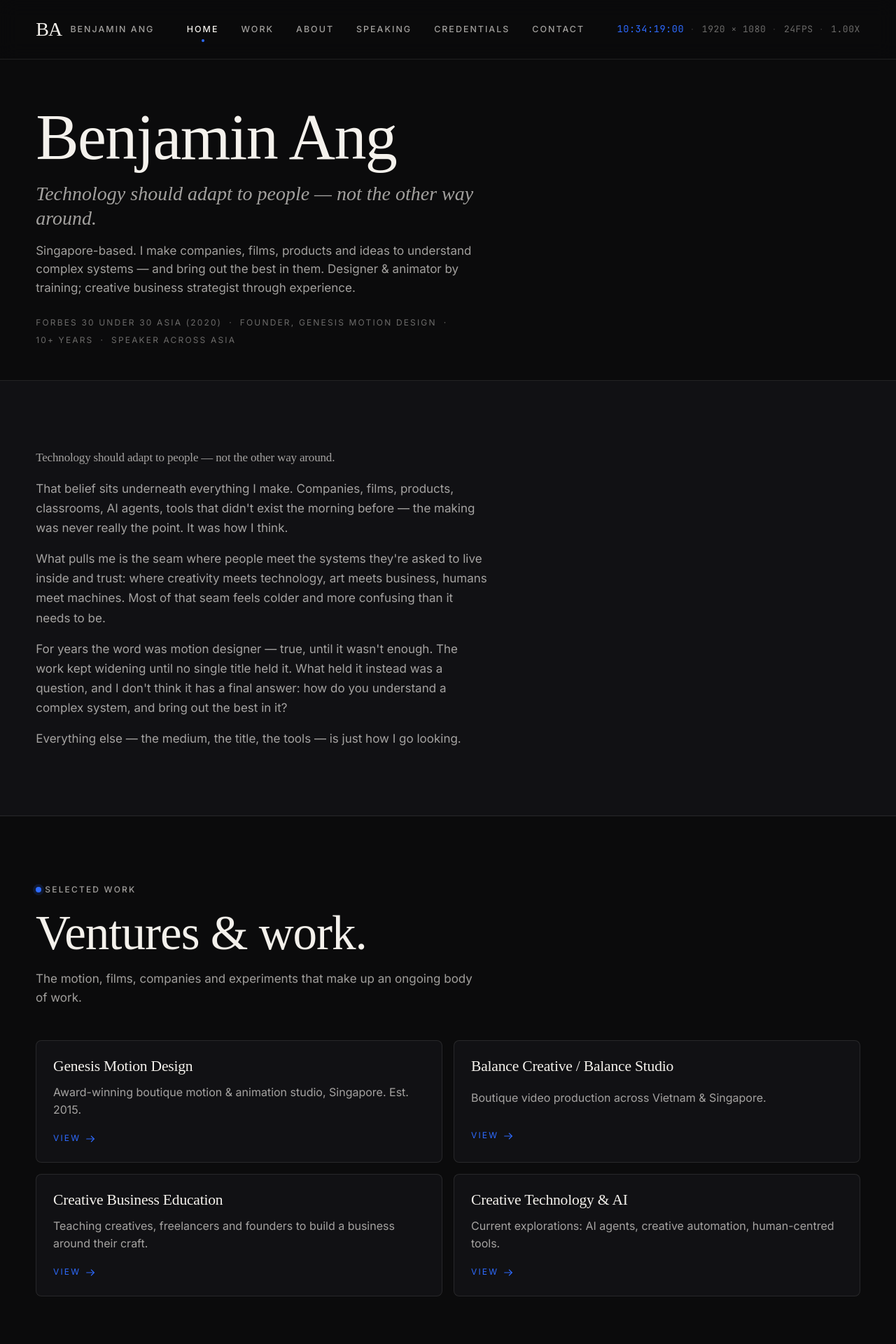
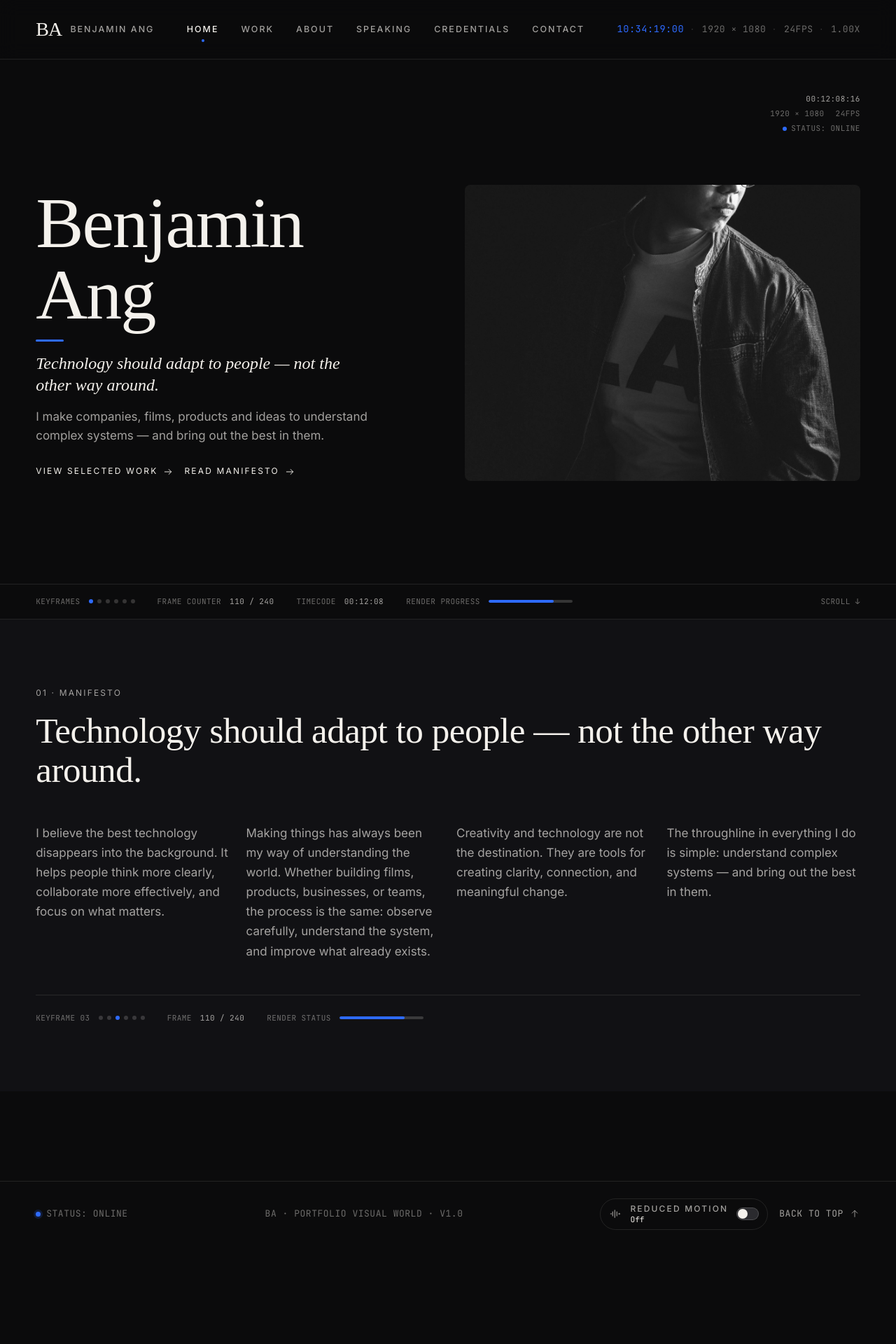
Before and after one commit to 0xWhiteMage/benjaminang, a Next.js app: page / in a window 1280 px wide. Shown: the top 1920 px of the page at 70% size. After the commit the page ends 1781 px from the top, so only its background shows below. Built offline with nearby package versions, Linux system fonts and the light colour scheme.

Commit message:
Redesign home page — cinematic hero with timecode HUD, 4-column manifesto

```diff
--- a/src/app/page.module.css
+++ b/src/app/page.module.css
@@ -1,210 +1,323 @@
 /* ============== HERO ============== */
 .hero {
   position: relative;
-  padding-top: var(--space-8);
-  padding-bottom: var(--space-7);
+  min-height: 100vh;
+  display: flex;
+  flex-direction: column;
+  background: var(--color-off-black);
   border-bottom: var(--border-hairline);
   overflow: hidden;
 }
 
 .heroInner {
   display: grid;
-  gap: var(--space-7);
   grid-template-columns: 1fr;
-  align-items: flex-start;
+  gap: var(--space-6);
+  align-items: center;
+  flex: 1;
+  padding-top: var(--space-9);
+  padding-bottom: var(--space-8);
 }
 
+@media (min-width: 1024px) {
+  .heroInner {
+    grid-template-columns: 1fr 1fr;
+    gap: var(--space-7);
+  }
+}
+
+/* --- Left copy --- */
 .heroCopy {
   display: grid;
   gap: var(--space-4);
-  max-width: 64ch;
 }
 
 .heroTitle {
   font-family: var(--font-display);
-  font-size: var(--fs-display-xl);
-  line-height: 1.02;
-  letter-spacing: -0.018em;
+  font-size: clamp(3.2rem, 8vw, 6.4rem);
+  line-height: 1;
+  letter-spacing: -0.02em;
   font-weight: 400;
   margin: 0;
   color: var(--color-ink);
 }
 
+.heroAccent {
+  display: block;
+  width: 40px;
+  height: 3px;
+  background: var(--color-electric-blue);
+  margin-top: var(--space-3);
+  border-radius: 2px;
+}
+
 .heroTagline {
   font-family: var(--font-display);
-  font-size: clamp(1.25rem, 2.5vw, 1.75rem);
-  line-height: 1.25;
-  color: var(--color-ink-muted);
+  font-size: clamp(1.1rem, 2vw, 1.5rem);
+  line-height: 1.3;
+  color: var(--color-ink);
   font-style: italic;
   margin: 0;
+  max-width: 40ch;
 }
 
 .heroLede {
   font-size: var(--fs-body-lg);
   color: var(--color-ink-muted);
-  max-width: 60ch;
+  max-width: 48ch;
   margin: 0;
+  line-height: 1.6;
 }
 
-.heroProof {
+.heroCtas {
   display: flex;
   flex-wrap: wrap;
-  gap: 6px 10px;
+  gap: var(--space-4);
+  margin-top: var(--space-3);
+}
+
+.ctaLink {
+  display: inline-flex;
   align-items: center;
-  color: var(--color-ink-quiet);
-  margin-top: var(--space-3);
+  gap: 8px;
+  font-family: var(--font-sans);
   font-size: var(--fs-eyebrow);
   letter-spacing: var(--tracking-eyebrow);
   text-transform: uppercase;
+  color: var(--color-ink);
+  text-decoration: none;
+  transition: color var(--dur-fast) var(--ease-out-quart);
+}
+
+.ctaLink:hover {
+  color: var(--color-electric-blue);
+}
+
+.ctaLink svg {
+  transition: transform var(--dur-fast) var(--ease-out-quart);
+}
+
+.ctaLink:hover svg {
+  transform: translateX(3px);
+}
+
+/* --- Right media --- */
+.heroMedia {
+  position: relative;
+  width: 100%;
+  aspect-ratio: 16 / 10;
+  border-radius: var(--radius-md);
+  overflow: hidden;
 }
 
 @media (min-width: 1024px) {
-  .heroInner {
-    grid-template-columns: 1fr;
+  .heroMedia {
+    aspect-ratio: 4 / 3;
   }
+}
+
+.heroImage {
+  object-fit: cover;
+}
+
+/* --- Timecode HUD (top right) --- */
+.timecodeHud {
+  position: absolute;
+  top: var(--space-7);
+  right: var(--container-pad);
+  display: none;
+  flex-direction: column;
+  align-items: flex-end;
+  gap: 4px;
+  font-family: var(--font-mono);
+  font-size: 0.6875rem;
+  letter-spacing: var(--tracking-mono);
+  color: var(--color-ink-quiet);
+  text-align: right;
+}
+
+@media (min-width: 1024px) {
+  .timecodeHud {
+    display: flex;
+  }
+}
+
+.timecodeLine {
+  color: var(--color-ink-muted);
+}
+
+.timecodeMeta {
+  display: flex;
+  gap: var(--space-4);
+}
+
+.timecodeStatus {
+  display: flex;
+  align-items: center;
+  gap: 6px;
+}
+
+.statusDot {
+  width: 6px;
+  height: 6px;
+  border-radius: 50%;
+  background: var(--color-electric-blue);
+  animation: pulse 2s ease-in-out infinite;
+}
+
+@keyframes pulse {
+  0%, 100% { opacity: 1; }
+  50% { opacity: 0.4; }
+}
+
+/* --- Bottom telemetry bar --- */
+.heroTelemetry {
+  display: none;
+  align-items: center;
+  gap: var(--space-6);
+  padding: var(--space-4) var(--container-pad);
+  border-top: var(--border-hairline);
+  font-family: var(--font-mono);
+  font-size: 0.6875rem;
+  letter-spacing: var(--tracking-mono);
+  color: var(--color-ink-quiet);
+}
+
+@media (min-width: 768px) {
+  .heroTelemetry {
+    display: flex;
+  }
+}
+
+.telemetryLeft,
+.telemetryCenter,
+.telemetryRight {
+  display: flex;
+  align-items: center;
+  gap: var(--space-3);
+}
+
+.telemetryRight {
+  flex: 1;
+}
+
+.telemetryLabel {
+  text-transform: uppercase;
+  white-space: nowrap;
+}
+
+.telemetryValue {
+  color: var(--color-ink-muted);
+  font-variant-numeric: tabular-nums;
+}
+
+.keyframeDots {
+  display: flex;
+  gap: 6px;
+}
+
+.kfDot {
+  width: 6px;
+  height: 6px;
+  border-radius: 50%;
+  background: var(--color-line-strong);
+}
+
+.kfDotActive {
+  background: var(--color-electric-blue);
+}
+
+.progressBar {
+  flex: 1;
+  max-width: 120px;
+  height: 4px;
+  background: var(--color-line-strong);
+  border-radius: 2px;
+  overflow: hidden;
+}
+
+.progressFill {
+  height: 100%;
+  background: var(--color-electric-blue);
+  border-radius: 2px;
+  transition: width 600ms var(--ease-out-quart);
+}
+
+.telemetryScroll {
+  margin-left: auto;
 }
 
 /* ============== MANIFESTO ============== */
 .manifesto {
-  border-bottom: var(--border-hairline);
   background: var(--color-surface-1);
 }
 
-.manifestoInner {
-  max-width: 64ch;
-  display: grid;
-  gap: var(--space-4);
+.manifestoHeader {
+  margin-bottom: var(--space-7);
 }
 
-.manifestoLead {
-  font-family: var(--font-display);
-  font-size: clamp(1.5rem, 3vw, 2.25rem);
-  line-height: 1.2;
-  letter-spacing: -0.01em;
-  font-weight: 400;
-  color: var(--color-ink);
-  margin: 0 0 var(--space-3);
-}
-
-.manifestoInner p {
-  font-size: var(--fs-body-lg);
-  color: var(--color-ink-muted);
-  margin: 0;
-  line-height: 1.65;
-}
-
-/* ============== SELECTED WORK ============== */
-.selected {
-  border-bottom: var(--border-hairline);
-}
-
-.venturesGrid {
-  display: grid;
-  gap: var(--space-4);
-  grid-template-columns: 1fr;
-  margin-top: var(--space-6);
-}
-
-@media (min-width: 720px) {
-  .venturesGrid {
-    grid-template-columns: 1fr 1fr;
-  }
-}
-
-.ventureCard {
-  display: grid;
-  gap: var(--space-3);
-  padding: var(--space-5);
-  background: var(--color-surface-1);
-  border: var(--border-hairline);
-  border-radius: var(--radius-md);
-  text-decoration: none;
-  transition: border-color var(--dur-fast) var(--ease-out-quart), box-shadow var(--dur-fast) var(--ease-out-quart);
-}
-
-.ventureCard:hover {
-  border-color: var(--color-electric-blue);
-  box-shadow: 0 0 0 1px var(--color-electric-blue);
-}
-
-.ventureTitle {
-  font-family: var(--font-display);
-  font-size: 1.35rem;
-  font-weight: 400;
-  line-height: 1.15;
-  margin: 0;
-  color: var(--color-ink);
-}
-
-.ventureDesc {
-  color: var(--color-ink-muted);
-  font-size: var(--fs-body);
-  margin: 0;
-  line-height: 1.55;
-}
-
-.ventureLink {
-  display: inline-flex;
-  align-items: center;
-  gap: 6px;
-  color: var(--color-electric-blue);
+.manifestoEyebrow {
+  display: block;
+  font-family: var(--font-sans);
   font-size: var(--fs-eyebrow);
   letter-spacing: var(--tracking-eyebrow);
   text-transform: uppercase;
-  margin-top: var(--space-2);
-  transition: color var(--dur-fast) var(--ease-out-quart);
+  color: var(--color-ink-muted);
+  margin-bottom: var(--space-4);
 }
 
-.ventureCard:hover .ventureLink {
-  color: var(--color-amber);
-}
-
-/* ============== SPEAKING TEASER ============== */
-.speaking {
-  border-bottom: var(--border-hairline);
-}
-
-.speakingInner {
-  display: grid;
-  gap: var(--space-5);
-  align-items: flex-start;
-}
-
-.speakingText {
+.manifestoTitle {
   font-family: var(--font-display);
-  font-size: clamp(1.25rem, 2.5vw, 1.75rem);
-  line-height: 1.3;
+  font-size: clamp(2rem, 4vw, 3.6rem);
+  line-height: 1.1;
+  letter-spacing: -0.01em;
   font-weight: 400;
   color: var(--color-ink);
   max-width: 52ch;
   margin: 0;
 }
 
-/* ============== CTA STRIP ============== */
-.ctaStrip {
-  padding-block: var(--space-9);
-  border-bottom: var(--border-hairline);
+.manifestoColumns {
+  display: grid;
+  grid-template-columns: 1fr;
+  gap: var(--space-5);
+  margin-bottom: var(--space-7);
 }
 
-.ctaInner {
-  display: grid;
-  gap: var(--space-5);
-  align-items: flex-start;
-}
-
-@media (min-width: 720px) {
-  .ctaInner {
-    grid-template-columns: 1fr auto;
-    align-items: center;
-    gap: var(--space-6);
+@media (min-width: 768px) {
+  .manifestoColumns {
+    grid-template-columns: 1fr 1fr;
   }
 }
 
-.ctaTitle {
-  font-family: var(--font-display);
-  font-size: var(--fs-display-lg);
-  line-height: 1.05;
-  letter-spacing: -0.015em;
-  font-weight: 400;
+@media (min-width: 1200px) {
+  .manifestoColumns {
+    grid-template-columns: repeat(4, 1fr);
+  }
+}
+
+.manifestoCol {
+  font-size: var(--fs-body-lg);
+  color: var(--color-ink-muted);
+  line-height: 1.65;
   margin: 0;
 }
+
+/* --- Manifesto telemetry --- */
+.manifestoTelemetry {
+  display: none;
+  align-items: center;
+  gap: var(--space-6);
+  padding-top: var(--space-5);
+  border-top: var(--border-hairline);
+  font-family: var(--font-mono);
+  font-size: 0.6875rem;
+  letter-spacing: var(--tracking-mono);
+  color: var(--color-ink-quiet);
+}
+
+@media (min-width: 768px) {
+  .manifestoTelemetry {
+    display: flex;
+  }
+}
--- a/src/app/page.tsx
+++ b/src/app/page.tsx
@@ -1,7 +1,6 @@
 import type { Metadata } from "next";
 import Link from "next/link";
-import { ButtonLink } from "@/components/button";
-import { SectionHeading } from "@/components/section-heading";
+import Image from "next/image";
 import { site } from "@/lib/site";
 import styles from "./page.module.css";
 
@@ -19,29 +18,6 @@ const breadcrumbLd = {
   ],
 };
 
-const ventures = [
-  {
-    title: "Genesis Motion Design",
-    description: "Award-winning boutique motion & animation studio, Singapore. Est. 2015.",
-    href: "/work#genesis-motion-design",
-  },
-  {
-    title: "Balance Creative / Balance Studio",
-    description: "Boutique video production across Vietnam & Singapore.",
-    href: "/work#balance-creative",
-  },
-  {
-    title: "Creative Business Education",
-    description: "Teaching creatives, freelancers and founders to build a business around their craft.",
-    href: "/work#education",
-  },
-  {
-    title: "Creative Technology & AI",
-    description: "Current explorations: AI agents, creative automation, human-centred tools.",
-    href: "/work#creative-technology",
-  },
-];
-
 export default function HomePage() {
   return (
     <>
@@ -54,100 +30,151 @@ export default function HomePage() {
       <section className={styles.hero} aria-labelledby="hero-title">
         <div className={`container ${styles.heroInner}`}>
           <div className={styles.heroCopy}>
+            <div>
               <h1 id="hero-title" className={styles.heroTitle}>
                 Benjamin Ang
               </h1>
+              <span className={styles.heroAccent} aria-hidden />
+            </div>
             <p className={styles.heroTagline}>
               Technology should adapt to people — not the other way around.
             </p>
             <p className={styles.heroLede}>
-              Singapore-based. I make companies, films, products and ideas to understand complex systems — and bring out the best in them. Designer &amp; animator by training; creative business strategist through experience.
+              I make companies, films, products and ideas to understand complex
+              systems — and bring out the best in them.
             </p>
-            <div className={styles.heroProof}>
-              <span>Forbes 30 Under 30 Asia (2020)</span>
-              <span aria-hidden>·</span>
-              <span>Founder, Genesis Motion Design</span>
-              <span aria-hidden>·</span>
-              <span>10+ years</span>
-              <span aria-hidden>·</span>
-              <span>Speaker across Asia</span>
+            <div className={styles.heroCtas}>
+              <Link href="/work" className={styles.ctaLink}>
+                VIEW SELECTED WORK
+                <svg viewBox="0 0 24 24" width="14" height="14" fill="none" stroke="currentColor" strokeWidth="1.6" strokeLinecap="round" strokeLinejoin="round" aria-hidden>
+                  <line x1="4" y1="12" x2="20" y2="12" />
+                  <polyline points="14 6 20 12 14 18" />
+                </svg>
+              </Link>
+              <Link href="#manifesto" className={styles.ctaLink}>
+                READ MANIFESTO
+                <svg viewBox="0 0 24 24" width="14" height="14" fill="none" stroke="currentColor" strokeWidth="1.6" strokeLinecap="round" strokeLinejoin="round" aria-hidden>
+                  <line x1="4" y1="12" x2="20" y2="12" />
+                  <polyline points="14 6 20 12 14 18" />
+                </svg>
+              </Link>
             </div>
+          </div>
+
+          <div className={styles.heroMedia}>
+            <Image
+              src="/about/hero.webp"
+              alt="Cinematic abstract architectural form"
+              fill
+              className={styles.heroImage}
+              priority
+            />
+          </div>
+        </div>
+
+        {/* Timecode HUD — top right */}
+        <div className={styles.timecodeHud} aria-hidden>
+          <div className={styles.timecodeLine}>
+            <span>00:12:08:16</span>
+          </div>
+          <div className={styles.timecodeMeta}>
+            <span>1920 × 1080</span>
+            <span>24FPS</span>
+          </div>
+          <div className={styles.timecodeStatus}>
+            <span className={styles.statusDot} />
+            <span>STATUS: ONLINE</span>
+          </div>
+        </div>
+
+        {/* Bottom telemetry bar */}
+        <div className={styles.heroTelemetry} aria-hidden>
+          <div className={styles.telemetryLeft}>
+            <span className={styles.telemetryLabel}>KEYFRAMES</span>
+            <div className={styles.keyframeDots}>
+              <span className={`${styles.kfDot} ${styles.kfDotActive}`} />
+              <span className={styles.kfDot} />
+              <span className={styles.kfDot} />
+              <span className={styles.kfDot} />
+              <span className={styles.kfDot} />
+              <span className={styles.kfDot} />
+            </div>
+          </div>
+          <div className={styles.telemetryCenter}>
+            <span className={styles.telemetryLabel}>FRAME COUNTER</span>
+            <span className={styles.telemetryValue}>110 / 240</span>
+          </div>
+          <div className={styles.telemetryCenter}>
+            <span className={styles.telemetryLabel}>TIMECODE</span>
+            <span className={styles.telemetryValue}>00:12:08</span>
+          </div>
+          <div className={styles.telemetryRight}>
+            <span className={styles.telemetryLabel}>RENDER PROGRESS</span>
+            <div className={styles.progressBar}>
+              <div className={styles.progressFill} style={{ width: "78%" }} />
+            </div>
+          </div>
+          <div className={styles.telemetryScroll}>
+            <span>SCROLL ↓</span>
           </div>
         </div>
       </section>
 
       {/* ============== MANIFESTO ============== */}
-      <section className={`section ${styles.manifesto}`} aria-labelledby="manifesto-title">
+      <section id="manifesto" className={`section ${styles.manifesto}`} aria-labelledby="manifesto-heading">
         <div className="container">
-          <div className={styles.manifestoInner}>
-            <h2 id="manifesto-title" className="sr-only">Manifesto</h2>
-            <p className={styles.manifestoLead}>
+          <div className={styles.manifestoHeader}>
+            <span className={styles.manifestoEyebrow}>01 · MANIFESTO</span>
+            <h2 id="manifesto-heading" className={styles.manifestoTitle}>
               Technology should adapt to people — not the other way around.
+            </h2>
+          </div>
+
+          <div className={styles.manifestoColumns}>
+            <p className={styles.manifestoCol}>
+              I believe the best technology disappears into the background. It
+              helps people think more clearly, collaborate more effectively, and
+              focus on what matters.
             </p>
-            <p>
-              That belief sits underneath everything I make. Companies, films, products, classrooms, AI agents, tools that didn't exist the morning before — the making was never really the point. It was how I think.
+            <p className={styles.manifestoCol}>
+              Making things has always been my way of understanding the world.
+              Whether building films, products, businesses, or teams, the process
+              is the same: observe carefully, understand the system, and improve
+              what already exists.
             </p>
-            <p>
-              What pulls me is the seam where people meet the systems they're asked to live inside and trust: where creativity meets technology, art meets business, humans meet machines. Most of that seam feels colder and more confusing than it needs to be.
+            <p className={styles.manifestoCol}>
+              Creativity and technology are not the destination. They are tools
+              for creating clarity, connection, and meaningful change.
             </p>
-            <p>
-              For years the word was motion designer — true, until it wasn't enough. The work kept widening until no single title held it. What held it instead was a question, and I don't think it has a final answer: how do you understand a complex system, and bring out the best in it?
-            </p>
-            <p>
-              Everything else — the medium, the title, the tools — is just how I go looking.
+            <p className={styles.manifestoCol}>
+              The throughline in everything I do is simple: understand complex
+              systems — and bring out the best in them.
             </p>
           </div>
-        </div>
-      </section>
 
-      {/* ============== SELECTED WORK ============== */}
-      <section className={`section ${styles.selected}`} aria-labelledby="selected-title">
-        <div className="container">
-          <SectionHeading
-            level={2}
-            eyebrow={<><span className="accent-dot" aria-hidden /> Selected work</>}
-            title={<span id="selected-title">Ventures &amp; work.</span>}
-            description="The motion, films, companies and experiments that make up an ongoing body of work."
-          />
-
-          <div className={styles.venturesGrid}>
-            {ventures.map((v) => (
-              <Link key={v.title} href={v.href} className={styles.ventureCard} data-reveal>
-                <h3 className={styles.ventureTitle}>{v.title}</h3>
-                <p className={styles.ventureDesc}>{v.description}</p>
-                <span className={styles.ventureLink}>
-                  View
-                  <svg viewBox="0 0 24 24" width="16" height="16" fill="none" stroke="currentColor" strokeWidth="1.6" strokeLinecap="round" strokeLinejoin="round" aria-hidden>
-                    <line x1="4" y1="12" x2="20" y2="12" />
-                    <polyline points="14 6 20 12 14 18" />
-                  </svg>
-                </span>
-              </Link>
-            ))}
+          {/* Bottom telemetry bar */}
+          <div className={styles.manifestoTelemetry} aria-hidden>
+            <div className={styles.telemetryLeft}>
+              <span className={styles.telemetryLabel}>KEYFRAME 03</span>
+              <div className={styles.keyframeDots}>
+                <span className={styles.kfDot} />
+                <span className={styles.kfDot} />
+                <span className={`${styles.kfDot} ${styles.kfDotActive}`} />
+                <span className={styles.kfDot} />
+                <span className={styles.kfDot} />
+                <span className={styles.kfDot} />
               </div>
             </div>
-      </section>
-
-      {/* ============== SPEAKING TEASER ============== */}
-      <section className={`section ${styles.speaking}`} aria-labelledby="speaking-title">
-        <div className="container">
-          <div className={styles.speakingInner}>
-            <p id="speaking-title" className={styles.speakingText}>
-              From keyframes to cap tables to AI agents — talks on building creative work, and businesses, that last.
-            </p>
-            <ButtonLink href="/speaking" variant="ghost">View speaking</ButtonLink>
+            <div className={styles.telemetryCenter}>
+              <span className={styles.telemetryLabel}>FRAME</span>
+              <span className={styles.telemetryValue}>110 / 240</span>
+            </div>
+            <div className={styles.telemetryRight}>
+              <span className={styles.telemetryLabel}>RENDER STATUS</span>
+              <div className={styles.progressBar}>
+                <div className={styles.progressFill} style={{ width: "78%" }} />
               </div>
             </div>
-      </section>
-
-      {/* ============== CONTACT CTA ============== */}
-      <section className={styles.ctaStrip} aria-labelledby="cta-title">
-        <div className="container">
-          <div className={styles.ctaInner}>
-            <h2 id="cta-title" className={styles.ctaTitle}>
-              Working on something ambitious at the edges?
-            </h2>
-            <ButtonLink href="/contact" variant="primary">Start a conversation</ButtonLink>
           </div>
         </div>
       </section>
```
Lines whose indentation alone changed are shown as unchanged.
